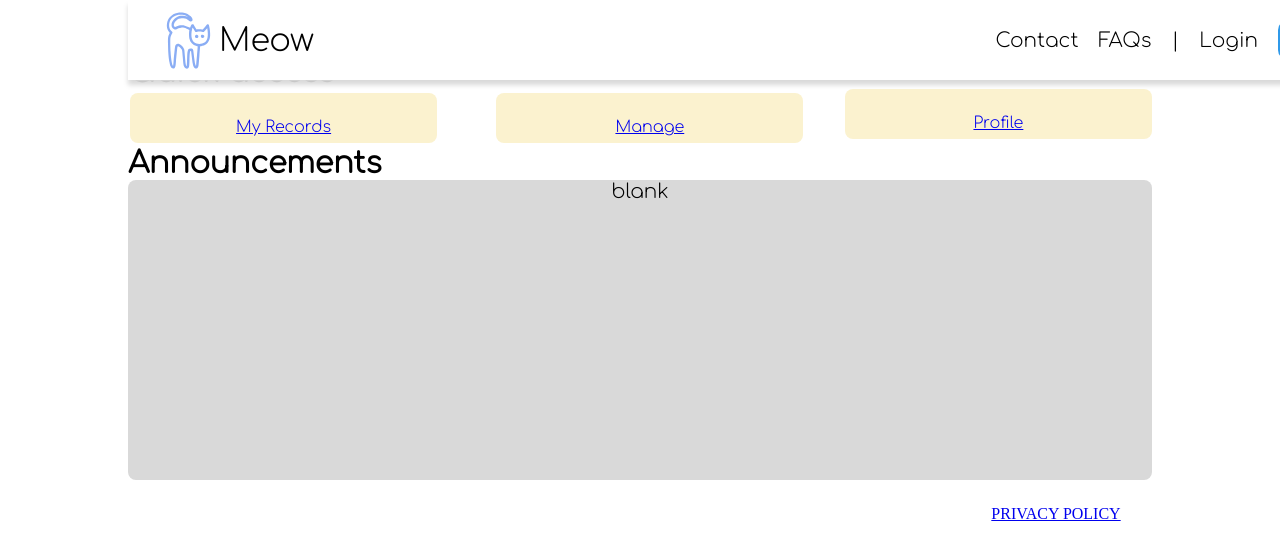
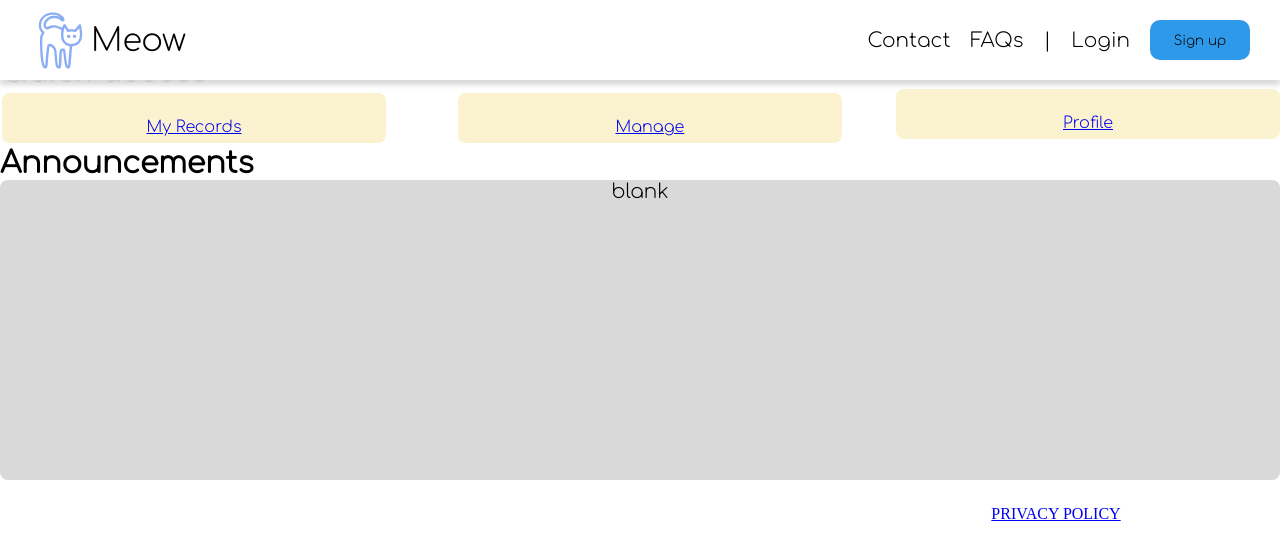
Before and after one commit to nyjc-computing-2324/meow-2024, a Flask app: template templates/home.html in a window 1280 px wide. Shown: the top 560 px of the page. Run offline with Flask 3, Linux system fonts and the light colour scheme; the template is opened without the code that fills it, so the values that code supplies are empty.

Commit message:
home.css updated

```diff
--- a/static/css/home.css
+++ b/static/css/home.css
@@ -11,8 +11,8 @@ h2 {font-size: 30px;
 
 section {font-family : comfortaa;
         font-size : 20px;
-        margin-left: 10%;
-        margin-right: 10%;
+        /* margin-left: 10%; */
+        /* margin-right: 10% */
 
 
 }
@@ -87,6 +87,8 @@ section {font-family : comfortaa;
         margin-right: 10%
 }
 
-.main-body{
-    margin-top: 150px;
+.main-body {
+        margin-top: 150px;
+        margin-left: 30%;
+        margin-right: 30%;
 }
```
